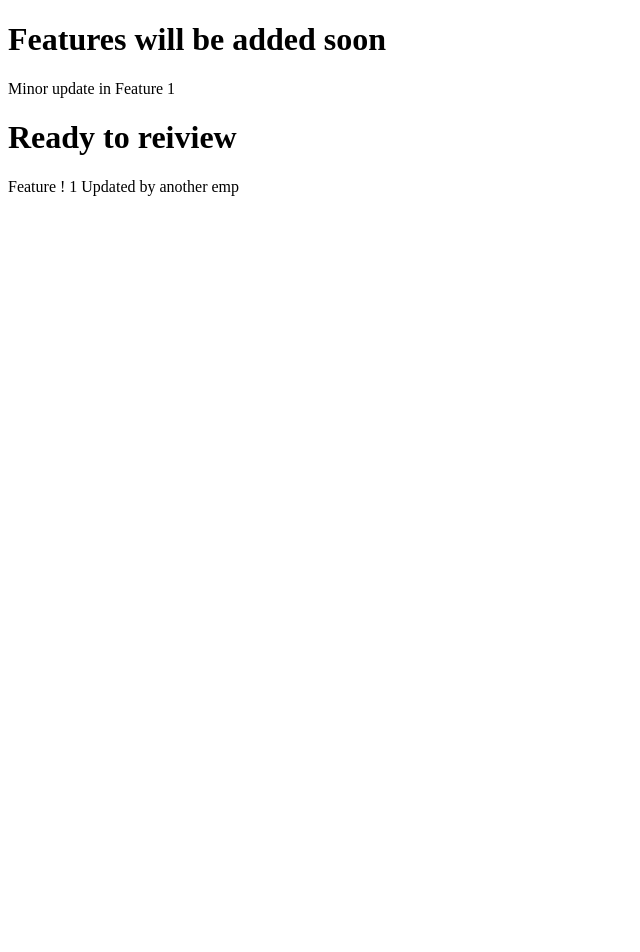
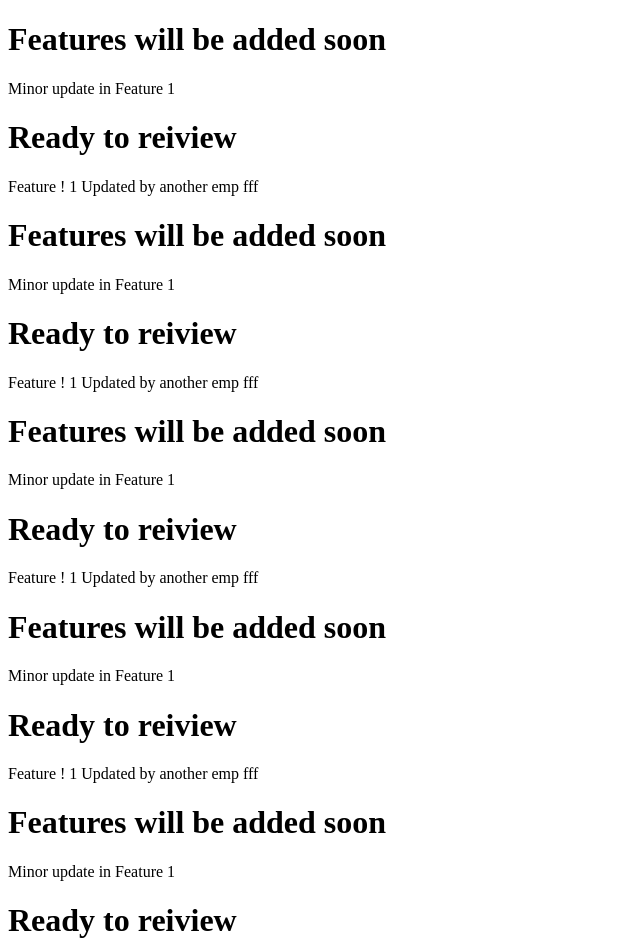
Before and after one commit to dev-krushna/Pnc-1, an Angular app: page / in a window 1280 px wide. Shown: the top 952 px of the page, without its empty margins (0-640 px from the left). Before the commit the page ends 800 px from the top, so only its background shows below. Built offline with nearby package versions, Linux system fonts and the light colour scheme.

Commit message:
Feature 1 Completd

```diff
--- a/src/app/app.component.html
+++ b/src/app/app.component.html
@@ -1,4 +1,20 @@
 <h1> Features will be added soon </h1>
 <p>Minor update in Feature 1</p>
 <h1> Ready to reiview</h1>
-Feature ! 1 Updated by another emp
+Feature ! 1 Updated by another emp fff
+<h1> Features will be added soon </h1>
+<p>Minor update in Feature 1</p>
+<h1> Ready to reiview</h1>
+Feature ! 1 Updated by another emp fff
+<h1> Features will be added soon </h1>
+<p>Minor update in Feature 1</p>
+<h1> Ready to reiview</h1>
+Feature ! 1 Updated by another emp fff
+<h1> Features will be added soon </h1>
+<p>Minor update in Feature 1</p>
+<h1> Ready to reiview</h1>
+Feature ! 1 Updated by another emp fff
+<h1> Features will be added soon </h1>
+<p>Minor update in Feature 1</p>
+<h1> Ready to reiview</h1>
+Feature ! 1 Updated by another emp fff
```
